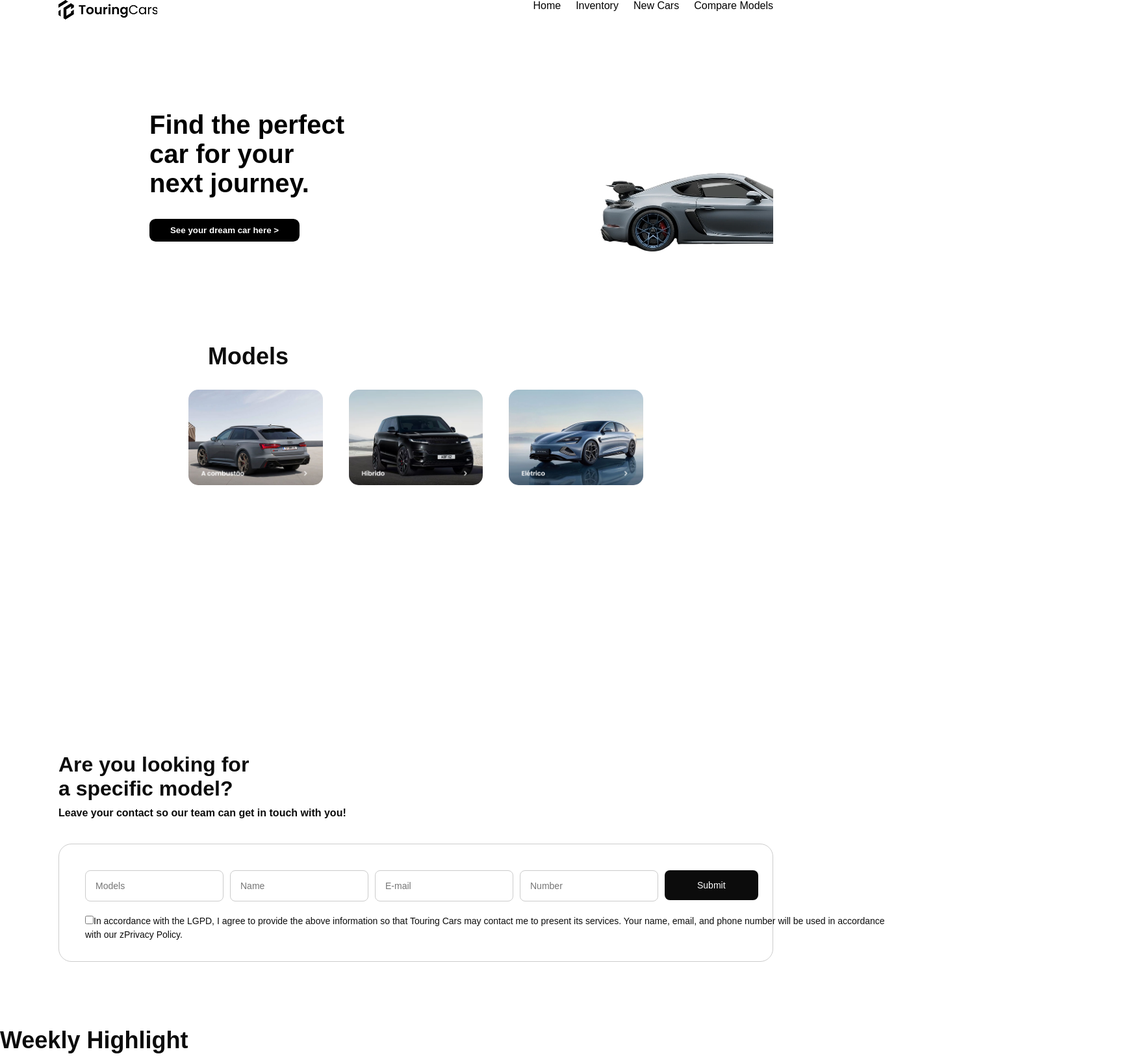
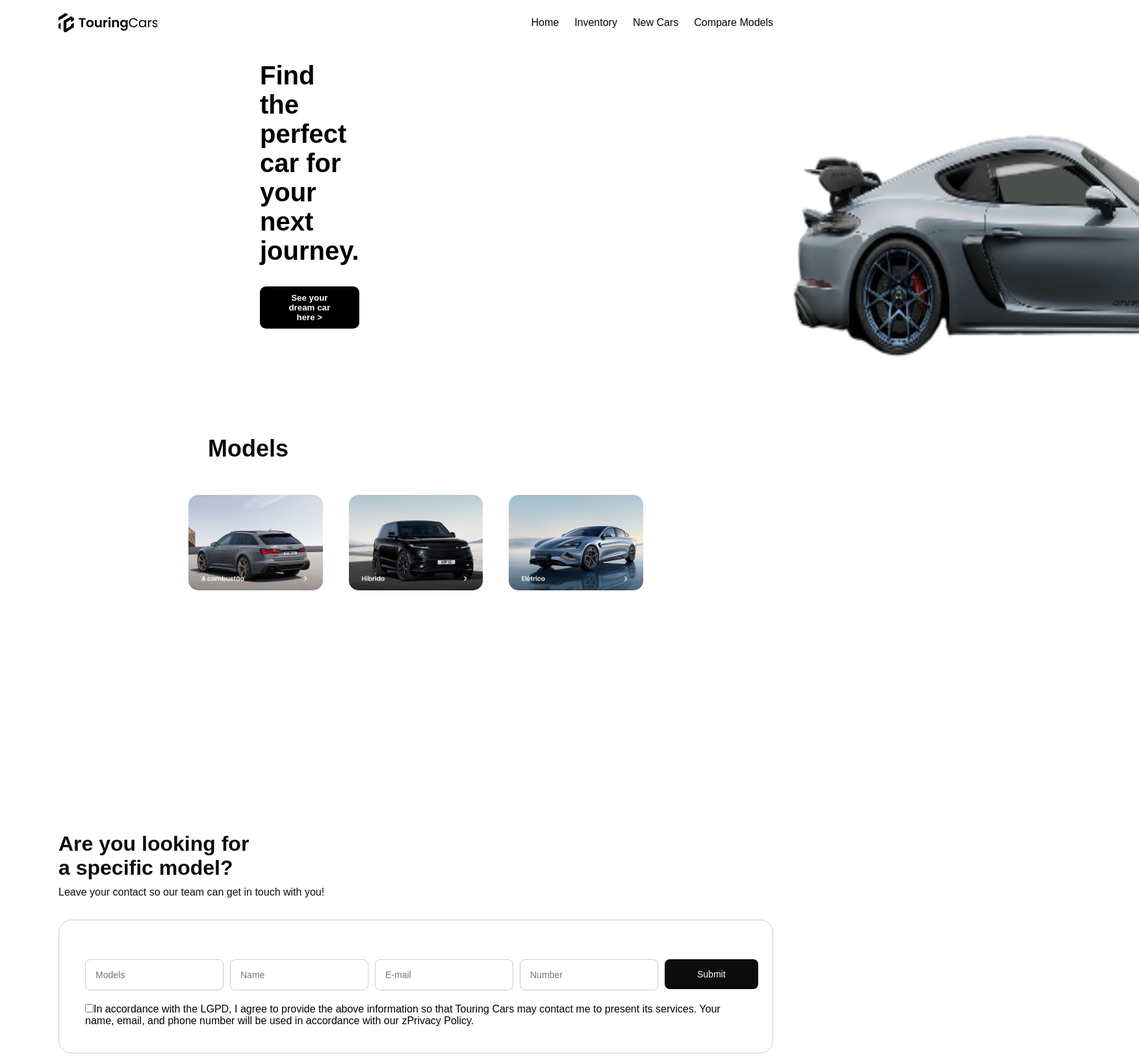
Before and after one commit to rashidarashida/Assignment-01, a plain HTML site: page index.html in a window 1280 px wide. Shown: the top 1626 px of the page at 65% size, 1753 px wide, since content can reach past the window. Drawn offline with Linux system fonts and the light colour scheme.

Commit message:
change something

```diff
--- a/index.html
+++ b/index.html
@@ -11,34 +11,26 @@
 </head>
 
 <body>
-  <section class="max-width hello">
-    <nav>
-      <div class="nav-img">
+  <nav class="max-width">
     <img src="touringcars (1).png" alt="image">
-      </div>
-
-      <div class="navbar">
     <ul>
       <li class="home">Home</li>
       <li class="inventory">Inventory</li>
       <li class="new cars">New Cars</li>
       <li class="compare models">Compare Models</li>
     </ul>
-      </div>
   </nav>
-  </section>
 
-  <section class="main-section-container max-width ">
-    <div class="main-div max-width">
-      <div class="section-content max-width">
-        <h1>Find the perfect <br> car for your <br> next journey.
+
+  <section class="main-section-container">
+    <div class="section-content">
+      <h1>Find the perfect<br>car for your<br>next journey.
       </h1>
       <button>See your dream car here ></button>
     </div>
-      <div class="car-image">
-        <img src="car.png" alt="image">
-      </div>
-    </div>
+    <img src="car.png" alt="image" width="1200px" height="700px">
+
+
   </section>
   <!-- models section -->
 
@@ -66,7 +58,7 @@
 
   <section class="form-section max-width">
     <div class="heading-content max-width">
-      <h1>Are you looking for <br><strong>a specific model?</h1>
+      <h1>Are you looking for<br>a specific model?</h1>
       <p>Leave your contact so our team can get in touch with you!</p>
     </div>
 
@@ -78,27 +70,23 @@
         <input type="text" placeholder="Number">
         <button type="submit">Submit</button>
       </form>
-      <p>
-        <input type="checkbox">In accordance with the LGPD, I agree to provide the above information so that Touring
+      <label for=""><input type="checkbox">In accordance with the LGPD, I agree to provide the above information so that
+        Touring
         Cars may contact me to present its services. Your name, email, and phone number will be used in accordance with
-        our zPrivacy Policy.
-      </p>
+        our zPrivacy Policy.</label>
     </div>
   </section>
 
   <section class="weekly-highlight-section max-width">
 
     <h1> Weekly Highlight</h1>
-
-    <div class="image-parent max-width">
-      <div>
-        <img src="Macan.png" alt="my image">
-      </div>
-      <div>
-        <img src="Text Macan.png" alt="image">
-      </div>
+    <div class="image-parent">
+      <img src="Macan.png" alt="my image" width="750px">
+      <img src="Text Macan.png" alt="image" width="330px">
     </div>
   </section>
+
+
   <section class="main-models-container max-width">
     <!-- heading text -->
     <div class="models-heading">
@@ -153,7 +141,7 @@
         </div>
       </div>
     </div>
-    <p style="text-align: center;">©️ 2025 Touring Cars. All rights reserved.</p>
+    <p style="text-align: center; margin-bottom: 50px;">© 2025 Touring Cars. All rights reserved.</p>
   </footer>
 
 </body>
--- a/style.css
+++ b/style.css
@@ -1,47 +1,51 @@
-*{
+* {
   margin: 0;
   padding: 0;
 }
+
 body {
- font-family:Arial, Helvetica, sans-serif;
+  font-family: Arial, Helvetica, sans-serif;
 }
-.max-width{
+
+.max-width {
   max-width: 1100px;
   margin: auto;
+  margin-top: 20px;
 }
-.hello nav{
-  display: flex;
-  justify-content: space-between;
-}
-.nav{
+ nav {
+  margin-top: 200px;
   display: flex;
   justify-content: space-between;
   align-items: center;
- padding: 15px 50px;
- background-color: #fff;
+  /* background-color: aqua; */
+
 }
 
 
-nav ul{
+nav ul {
   list-style: none;
   display: flex;
-    gap: 23px;
+  gap: 24px;
 }
 
-.main-section-container{
+.main-section-container {
   display: flex;
+  height: 500px;
   justify-content: space-between;
   align-items: center;
-  padding-top: 80px;
-  padding-left: 200px;
-  gap: 40px;
+  /* background-color: chartreuse; */
 }
-.section-content h1{
+.section-content{
+  margin-left: 400px;
+}
+
+.section-content h1 {
   font-size: 40px;
   font-weight: 500px;
   margin-bottom: 2rem;
 }
-.section-content button{
+
+.section-content button {
   background-color: black;
   color: white;
   padding: 0.6rem 2rem;
@@ -50,19 +54,10 @@ nav ul{
   font-weight: bold;
   cursor: pointer;
 }
- .main-div{
-  display: flex;
-  justify-content: space-between;
- }
-.car-image{
-  padding: 60px 60px 0px 60px;
-}
-.car-image img{
-  width: 100%;
 
-}
+
 /* models section style */
-.main-models-container{
+.main-models-container {
   margin: 0 auto;
   height: 541px;
   padding-top: 100px;
@@ -72,78 +67,91 @@ nav ul{
   gap: 20px;
   margin-left: 300px;
 }
-.models-heading{
+
+.models-heading {
   text-align: left;
   padding-left: 40px;
   margin-bottom: 20px;
 }
 
-.models-heading h1{
+.models-heading h1 {
   font-size: 36px;
   font-weight: bold;
   font-weight: bold;
   color: #0C0C0C;
 }
-.models-parent{
+
+.models-parent {
   display: flex;
   justify-content: center;
   gap: 20px;
 }
-.models-container{
+
+.models-container {
   background-color: white;
   width: 400px;
   border-radius: 20px;
-  box-shadow: 0 4px 15px rgba(0,0,0,0,1);
+  box-shadow: 0 4px 15px rgba(0, 0, 0, 0, 1);
   justify-content: space-between;
   padding: 10px;
 }
- .models-parent img{
+
+.models-parent img {
   display: flex;
   gap: 40px;
 }
-.models-container img{
+
+.models-container img {
   width: 100%;
   border-radius: 15px;
 }
 
 .form-section {
-  padding: 40px 20px;
+  /* padding: 40px 20px; */
   display: flex;
+  height: 400px;
   flex-direction: column;
   align-items: center;
+  /* background-color: chocolate; */
 }
-.heading-content{
+
+.heading-content {
   width: 1346px;
   height: 110px;
   gap: 10px;
-  margin-bottom: 30px;
+  margin-bottom: 5px;
 }
+
 .heading-content h1 {
   font-size: 32px;
   color: #0C0C0C;
   margin-bottom: 10px;
 }
+
 .heading-content p {
   font-size: 16px;
   color: #0C0C0C;
-margin-bottom: 30px;
+  margin-bottom: 10px;
 }
-.form-box{
-  width: 100%;
+
+.form-box {
+  /* width: 100%; */
   padding: 40px;
   border: 1px solid #ccc;
   border-radius: 20px;
-  background-color: #FFFFFF 0%;
+  /* background-color: blue; */
   box-sizing: border-box;
 }
-.model-form{
+
+.model-form {
   gap: 10px;
   display: flex;
   gap: 10px;
   justify-content: space-between;
   margin-bottom: 20px;
 }
-.model-form input{
+
+.model-form input {
   height: 46px;
   padding: 0 15px;
   border: 1px solid #ccc;
@@ -152,8 +160,9 @@ margin-bottom: 30px;
   border: 1px solid #00000000 50%;
   font-size: 14px;
 }
-.model-form button{
-  padding:0 50px;
+
+.model-form button {
+  padding: 0 50px;
   background-color: #0C0C0C;
   color: #FFFFFF;
   border: none;
@@ -162,31 +171,24 @@ margin-bottom: 30px;
   cursor: pointer;
   height: 46px;
 }
-.form-box p{
+
+.form-box p {
   width: 1246px;
   height: 32px;
   gap: 5px;
   font-weight: 300;
   font-size: 14px;
-  color:#0C0C0C;
+  color: #0C0C0C;
   line-height: 1.5;
 }
-.form-box p checkbox{
+
+.form-box p checkbox {
   margin-right: 10px;
   margin-top: 20px;
 
 }
 
-.weekly-highlight-section {
-  padding-top: 60px;
-  padding-right: 280px;
-  padding-bottom: 80px;
-  left: 280px;
-  gap: 10px;
-  height: 703px;
-  font-family: sans-serif;
 
-}
 .weekly-highlight-section h1 {
   font-weight: 600;
   font-size: 36px;
@@ -195,16 +197,14 @@ margin-bottom: 30px;
 }
 
 .image-parent {
-  width: 1100px;
-  gap: 50px;
   display: flex;
-  align-items: center;
-  justify-content: center;
+  justify-content: space-between;
+  gap: 20px;
 }
-.image-parent div img{
-  width: 100%;
-}
- .main-models-container{
+
+
+
+.main-models-container {
   margin: 0 auto;
   height: 541px;
   padding-top: 100px;
@@ -213,63 +213,73 @@ margin-bottom: 30px;
   padding-left: 280px;
   gap: 20px;
 }
-.models-heading{
+
+.models-heading {
   text-align: left;
   padding-left: 40px;
   margin-bottom: 20px;
 }
 
-.models-heading h1{
+.models-heading h1 {
   font-size: 36px;
   font-weight: bold;
   font-weight: bold;
   color: #0C0C0C;
 }
-.models-parent{
+
+.models-parent {
   display: flex;
   justify-content: center;
   gap: 20px;
 }
-.models-container{
+
+.models-container {
   background-color: white;
   width: 400px;
   border-radius: 20px;
-  box-shadow: 0 4px 15px rgba(0,0,0,0,1);
+  box-shadow: 0 4px 15px rgba(0, 0, 0, 0, 1);
   justify-content: space-between;
   padding: 10px;
 }
- .models-parent img{
+
+.models-parent img {
   display: flex;
   gap: 40px;
 }
-.models-container img{
+
+.models-container img {
   width: 100%;
   border-radius: 15px;
 }
 
 
-footer{
+footer {
   max-width: 1040px;
   margin: auto;
-  margin-left: 220px;
+  /* margin-left: 220px; */
   display: flex;
   flex-direction: column;
   gap: 20px;
 }
-.footer-content{
+
+.footer-content {
   display: flex;
   justify-content: space-between;
+
 }
-.footer-content .contact{
+
+.footer-content .contact {
   display: flex;
   flex-direction: column;
   gap: 12px;
 }
-.last-email input{
+
+.last-email input {
   padding: 6px;
   border-radius: 6px;
 }
-.icon{
+
+.icon {
   display: flex;
-  gap: 35px;
+  gap: 35px;
 }
```
Also changed, not shown: 1 other file. Lines whose indentation alone changed are shown as unchanged.
